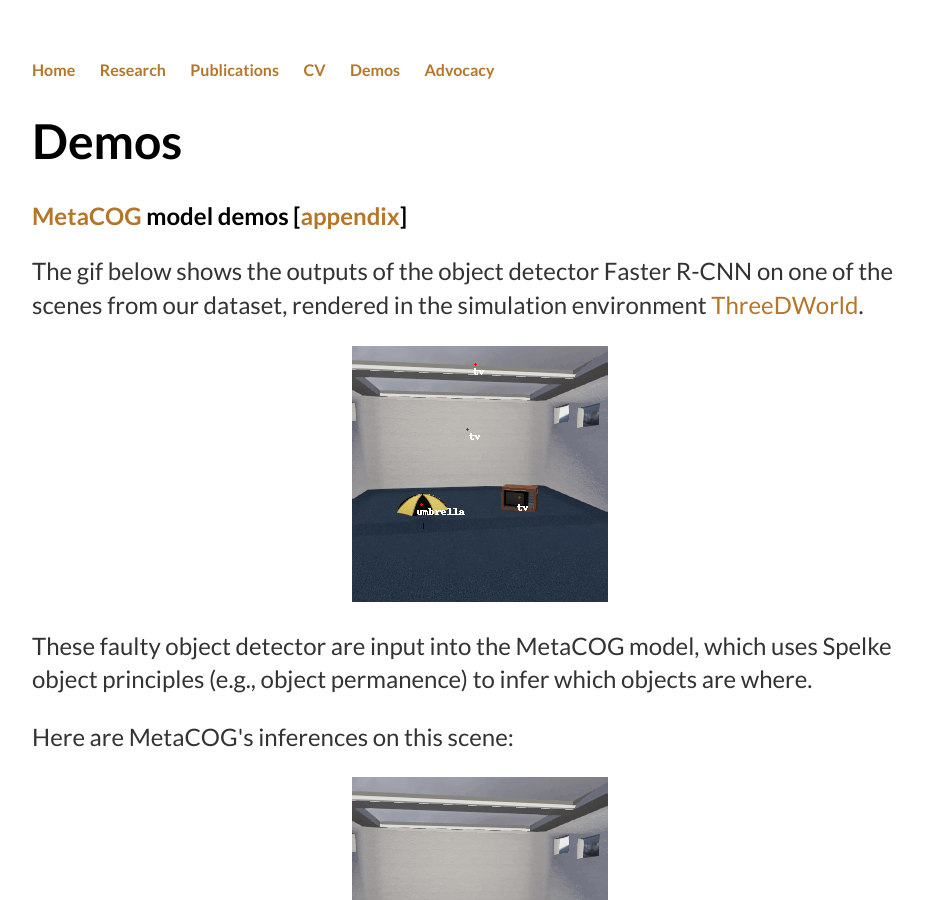
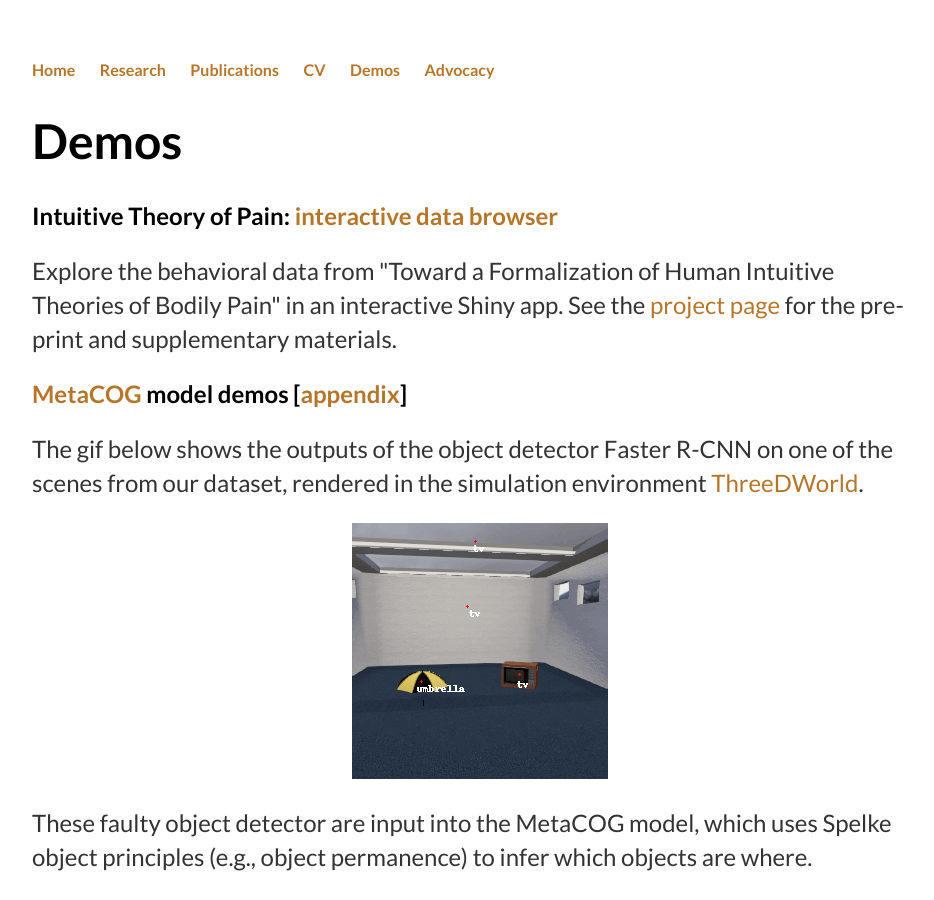
Before and after one commit to marleneberke/marleneberke.github.io, a Jekyll site: the page built from demos_page.html, in a window 1280 px wide and 900 px high. Shown: the whole window, without its empty margins (160-1094 px from the left). Built offline with Jekyll 4.4.1, drawn with Linux system fonts in a browser that asks for light colours.

Commit message:
Surface the pain project's interactive demo site-wide
Adds a card on the Demos page for the Shiny data browser, and links
to the /pain project hub from the Research and Publications entries
for the bodily pain paper, so it's discoverable from site nav.

Co-Authored-By: Claude Sonnet 5 <noreply@anthropic.com>

```diff
--- a/demos_page.html
+++ b/demos_page.html
@@ -4,6 +4,9 @@ title: Demos
 ---
 
 <h1>Demos</h1>
+
+    <h2>Intuitive Theory of Pain: <a href="https://marleneberke.shinyapps.io/intuitive_theory_of_pain_browser/">interactive data browser</a></h2>
+    <p>Explore the behavioral data from "Toward a Formalization of Human Intuitive Theories of Bodily Pain" in an interactive Shiny app. See the <a href="/pain/index.html">project page</a> for the pre-print and supplementary materials.</p>
 
     <h2><a href="https://github.com/marleneberke/marleneberke.github.io/raw/main/MetaGen_UAI_2024.pdf">MetaCOG</a> model demos [<a href="https://github.com/marleneberke/marleneberke.github.io/raw/main/MetaCOG_UAI_2024_appendix.pdf">appendix</a>]</h2>
     <p>The gif below shows the outputs of the object detector Faster R-CNN on one of the scenes from our dataset, rendered in the simulation environment <a href="https://threedworld.org">ThreeDWorld</a>.<p>
--- a/publications.html
+++ b/publications.html
@@ -29,7 +29,7 @@ title: Publications
 
 <p><b>Berke, M.</b>, Sterling*, B. G., Zhi*, T. Y., Chandra, K., &amp; Jara-Ettinger, J. <span class="status-badge badge-review">under review</span>. People Tailor Lies to What Others Know and Want. <em>(* equal contribution)</em></p>
 
-<p id="pain-journal-version"><b>Berke, M.</b>, Collins, K., Tenenbaum, J., &amp; Saxe, R. <span class="status-badge badge-review">under review</span>. Toward a Formalization of Human Intuitive Theories of Bodily Pain. <a href="/pain/paper.html">preprint</a> &middot; <a href="/pain/Intuitive_Theory_of_Pain_SM.pdf">supplement</a></p>
+<p id="pain-journal-version"><b>Berke, M.</b>, Collins, K., Tenenbaum, J., &amp; Saxe, R. <span class="status-badge badge-review">under review</span>. Toward a Formalization of Human Intuitive Theories of Bodily Pain. <a href="/pain/paper.html">preprint</a> &middot; <a href="/pain/Intuitive_Theory_of_Pain_SM.pdf">supplement</a> &middot; <a href="/pain/index.html">interactive demo</a></p>
 
 <p>Zhang, R., <b>Berke, M.</b>, &amp; Jara-Ettinger, J. <span class="status-badge badge-review">submitted</span>. Beyond Seeing and Knowing: The Development of an Intuitive Theory of Attention.</p>
 
--- a/research.html
+++ b/research.html
@@ -212,7 +212,8 @@ title: Research
   <span class="paper-authors">Berke, Collins, Tenenbaum, Saxe</span>
   <span class="status-badge badge-review">under review</span> &middot;
   <a href="/pain/paper.html">preprint</a> &middot;
-  <a href="/pain/Intuitive_Theory_of_Pain_SM.pdf">supplement</a>
+  <a href="/pain/Intuitive_Theory_of_Pain_SM.pdf">supplement</a> &middot;
+  <a href="/pain/index.html">interactive demo</a>
 </div>
 
 <details class="earlier-papers">
```
